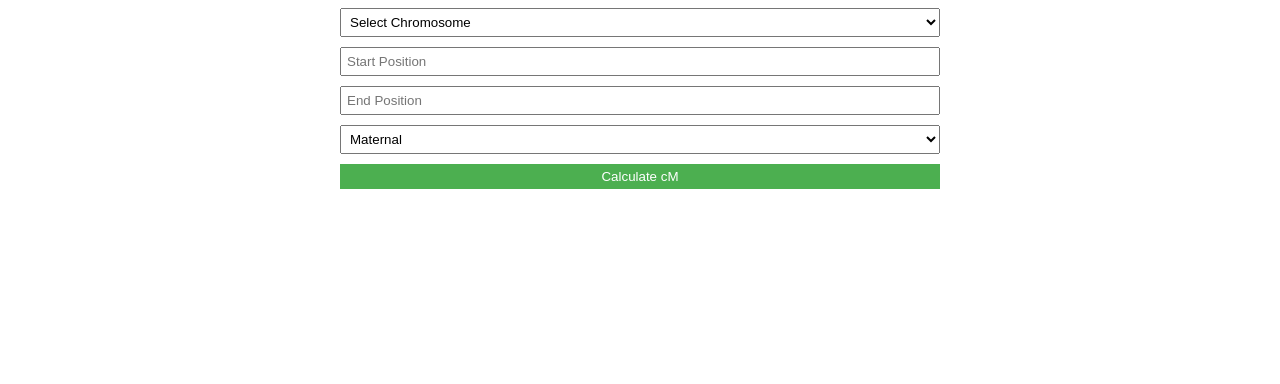
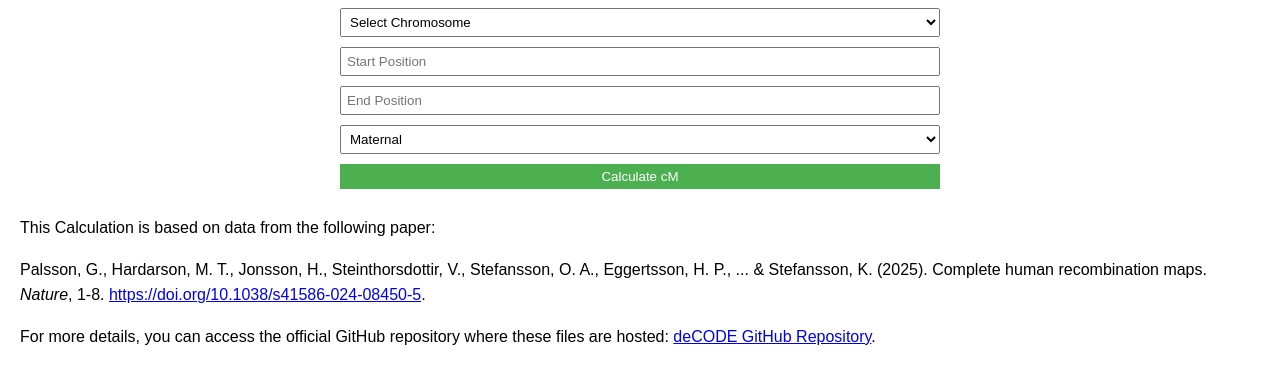
Before and after one commit to zorgster/mb_cm_converter, a plain HTML site: page dist/index.html in a window 1280 px wide. Shown: the part 106-490 px from the top of the page. Drawn offline with Linux system fonts and the light colour scheme.

Commit message:
add description text below

```diff
--- a/dist/index.html
+++ b/dist/index.html
@@ -24,6 +24,20 @@
         </form>
         <div id="result"></div>
     </div>
+    <div>
+        <p>
+            This Calculation is based on data from the following paper:
+        </p>
+        <p>
+            Palsson, G., Hardarson, M. T., Jonsson, H., Steinthorsdottir, V., Stefansson, O. A., Eggertsson, H. P., ... & Stefansson, K. (2025). Complete human recombination maps.
+            <em>Nature</em>, 1-8.
+            <a href="https://doi.org/10.1038/s41586-024-08450-5" target="_blank">https://doi.org/10.1038/s41586-024-08450-5</a>.
+        </p>
+        <p>
+            For more details, you can access the official GitHub repository where these files are hosted:
+            <a href="https://github.com/DecodeGenetics/PalssonEtAl_Nature_2024" target="_blank">deCODE GitHub Repository</a>.
+        </p>
+    </div>
     <script src="app.js"></script>
 </body>
 </html>
```
